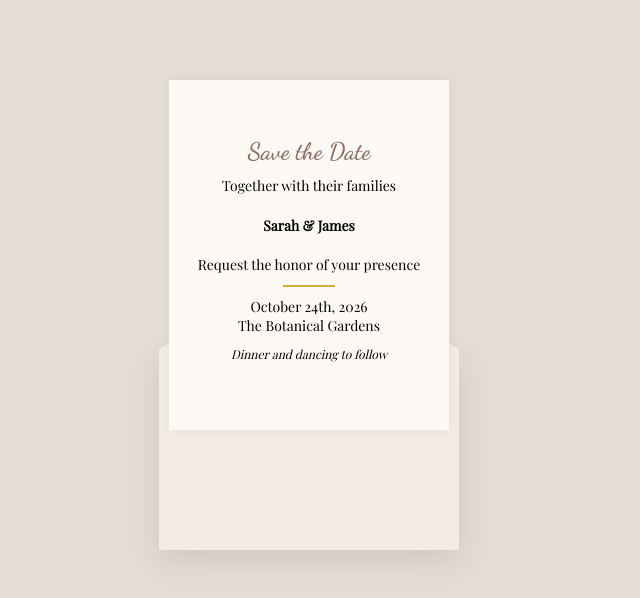
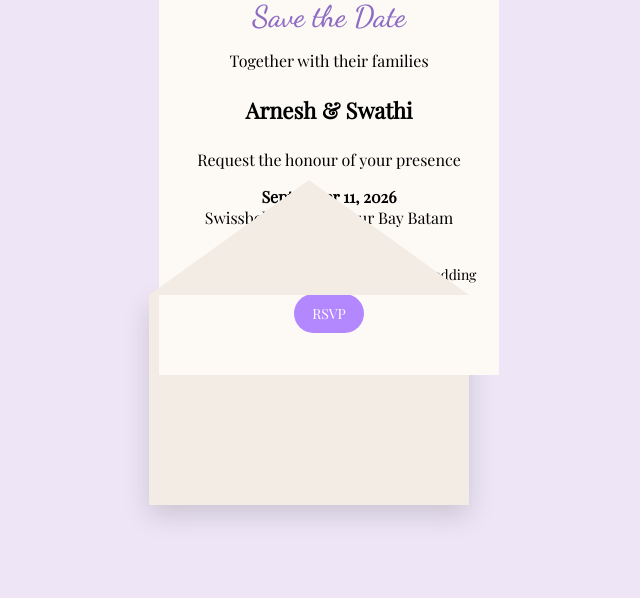
Before and after one commit to swathiganesh-droid/wedding-invite, a plain HTML site: page index.html in a window 1280 px wide. Both pictures are taken after a click on the element 640 px from the left and 400 px from the top of the page. Shown: the whole page, without its empty margins (331-971 px from the left). Drawn offline with nearby package versions, Linux system fonts and the light colour scheme; a web font is replaced by a local one.

Commit message:
Revise wedding invitation HTML and styles
Updated wedding invitation details and styles.

```diff
--- a/index.html
+++ b/index.html
@@ -3,161 +3,232 @@
 <head>
 <meta charset="UTF-8">
 <meta name="viewport" content="width=device-width, initial-scale=1.0">
-    <title>You're Invited</title>
-    <link href="https://fonts.googleapis.com/css2?family=Dancing+Script:wght@600&family=Playfair+Display:ital@0;1&display=swap" rel="stylesheet">
+
+<title>Wedding Invitation</title>
+
+<link href="https://fonts.googleapis.com/css2?family=Dancing+Script:wght@600&family=Playfair+Display&display=swap" rel="stylesheet">
+
 <style>
-        :root {
-            --primary: #8d6e63; /* Wax seal color */
-            --paper: #fdfaf6;
-            --envelope: #f3ece4;
-            --accent: #d4af37;
+
+:root{
+--primary:#c8a2ff; /* lilac wax seal */
+--paper:#fdfaf6;
+--envelope:#f3ece4;
+--accent:#b388ff;
 }
 
-        body {
-            margin: 0;
-            height: 100vh;
-            display: flex;
-            justify-content: center;
-            align-items: center;
-            background-color: #e5ddd5;
-            font-family: 'Playfair Display', serif;
-            overflow: hidden;
+body{
+margin:0;
+height:100vh;
+display:flex;
+justify-content:center;
+align-items:center;
+background:#eee6f7;
+font-family:'Playfair Display',serif;
+overflow:hidden;
 }
 
-        /* Envelope Container */
-        .envelope-wrapper {
-            position: relative;
-            width: 300px;
-            height: 200px;
-            background-color: var(--envelope);
-            cursor: pointer;
-            box-shadow: 0 10px 30px rgba(0,0,0,0.1);
-            transition: transform 0.6s ease;
+/* petals */
+
+.petal{
+position:fixed;
+top:-20px;
+width:14px;
+height:20px;
+background:#e6ccff;
+border-radius:70% 30% 70% 30%;
+animation:fall linear infinite;
 }
 
-        /* The Flap */
-        .envelope-wrapper::before {
-            content: "";
-            position: absolute;
-            top: 0;
-            z-index: 2;
-            border-left: 150px solid transparent;
-            border-right: 150px solid transparent;
-            border-top: 110px solid var(--envelope);
-            transform-origin: top;
-            transition: transform 0.5s 0.3s ease;
+@keyframes fall{
+0%{transform:translateY(-20px) rotate(0)}
+100%{transform:translateY(110vh) rotate(360deg)}
 }
 
-        /* Wax Seal */
-        .wax-seal {
-            position: absolute;
-            top: 90px;
-            left: 50%;
-            transform: translateX(-50%);
-            width: 50px;
-            height: 50px;
-            background: var(--primary);
-            border-radius: 50%;
-            z-index: 3;
-            box-shadow: 0 2px 5px rgba(0,0,0,0.3);
-            display: flex;
-            justify-content: center;
-            align-items: center;
-            color: var(--accent);
-            font-size: 20px;
-            transition: opacity 0.3s ease;
+/* envelope */
+
+.envelope-wrapper{
+position:relative;
+width:320px;
+height:210px;
+background:var(--envelope);
+cursor:pointer;
+box-shadow:0 10px 25px rgba(0,0,0,0.15);
+transition:transform .6s ease;
 }
 
-        .wax-seal::after {
-            content: "S&J"; /* Initials */
-            font-family: 'Dancing Script', cursive;
+.envelope-wrapper::before{
+content:"";
+position:absolute;
+top:0;
+z-index:2;
+border-left:160px solid transparent;
+border-right:160px solid transparent;
+border-top:115px solid var(--envelope);
+transform-origin:top;
+transition:transform .5s .3s ease;
 }
 
-        /* The Card Inside */
-        .card {
-            position: absolute;
-            bottom: 0;
-            left: 10px;
-            width: 280px;
-            height: 180px;
-            background: var(--paper);
-            padding: 20px;
-            box-sizing: border-box;
-            text-align: center;
-            transition: transform 0.6s 0.6s ease;
-            z-index: 1;
-            box-shadow: 0 0 10px rgba(0,0,0,0.05);
-            display: flex;
-            flex-direction: column;
-            justify-content: center;
+/* wax seal */
+
+.wax-seal{
+position:absolute;
+top:95px;
+left:50%;
+transform:translateX(-50%);
+width:56px;
+height:56px;
+background:var(--primary);
+border-radius:50%;
+z-index:3;
+display:flex;
+align-items:center;
+justify-content:center;
+color:white;
+font-size:22px;
+font-family:'Dancing Script',cursive;
+box-shadow:0 3px 6px rgba(0,0,0,0.3);
+transition:opacity .3s;
 }
 
-        .card h1 {
-            font-family: 'Dancing Script', cursive;
-            font-size: 24px;
-            margin: 0;
-            color: var(--primary);
+.wax-seal::after{
+content:"A&S";
 }
 
-        .card p {
-            font-size: 14px;
-            margin: 10px 0;
-            line-height: 1.4;
+/* invitation card */
+
+.card{
+position:absolute;
+bottom:0;
+left:10px;
+width:300px;
+height:190px;
+background:var(--paper);
+padding:20px;
+text-align:center;
+transition:transform .6s .6s ease;
+z-index:1;
+display:flex;
+flex-direction:column;
+justify-content:center;
 }
 
-        /* Open State Animations */
-        .envelope-wrapper.open::before {
-            transform: rotateX(180deg);
-            z-index: 0;
+.card h1{
+font-family:'Dancing Script',cursive;
+font-size:30px;
+margin:0;
+color:#8e6cc3;
 }
 
-        .envelope-wrapper.open .wax-seal {
-            opacity: 0;
-            pointer-events: none;
+.names{
+font-size:22px;
+margin:8px 0;
 }
 
-        .envelope-wrapper.open .card {
-            transform: translateY(-120px);
-            height: 350px; /* Expands on reveal */
+.reveal{
+opacity:0;
+transition:opacity 1s;
 }
 
-        .envelope-wrapper.open {
-            transform: translateY(50px);
+.envelope-wrapper.open .reveal{
+opacity:1;
 }
 
-        /* Decorative "reveal" content hidden initially */
-        .reveal-content {
-            opacity: 0;
-            transition: opacity 0.5s 1s;
+.envelope-wrapper.open::before{
+transform:rotateX(180deg);
 }
 
-        .open .reveal-content {
-            opacity: 1;
+.envelope-wrapper.open .wax-seal{
+opacity:0;
 }
+
+.envelope-wrapper.open .card{
+transform:translateY(-130px);
+height:380px;
+}
+
+/* countdown */
+
+.countdown{
+margin-top:10px;
+font-size:14px;
+}
+
+/* button */
+
+.btn{
+display:inline-block;
+margin-top:10px;
+padding:10px 18px;
+background:#b388ff;
+color:white;
+border-radius:20px;
+text-decoration:none;
+font-size:14px;
+}
+
 </style>
 </head>
+
 <body>
 
 <div class="envelope-wrapper" onclick="openInvitation()">
+
 <div class="wax-seal"></div>
+
 <div class="card">
+
 <h1>Save the Date</h1>
+
 <p>Together with their families</p>
-            <p><strong>Sarah & James</strong></p>
-            <div class="reveal-content">
-                <p>Request the honor of your presence</p>
-                <hr style="width: 50px; border: 0.5px solid var(--accent);">
-                <p>October 24th, 2026<br>The Botanical Gardens</p>
-                <p style="font-size: 12px; font-style: italic;">Dinner and dancing to follow</p>
+
+<div class="names"><strong>Arnesh & Swathi</strong></div>
+
+<div class="reveal">
+
+<p>Request the honour of your presence</p>
+
+<p>
+<strong>September 11, 2026</strong><br>
+Swissbel Hotel Harbour Bay Batam<br>
+6:00 PM
+</p>
+
+<div class="countdown" id="countdown"></div>
+
+<a class="btn" href="#">RSVP</a>
+
 </div>
+
 </div>
 </div>
 
 <script>
-        function openInvitation() {
-            const envelope = document.querySelector('.envelope-wrapper');
-            envelope.classList.add('open');
+
+function openInvitation(){
+document.querySelector(".envelope-wrapper").classList.add("open");
 }
+
+const weddingDate = new Date("2026-09-11T18:00:00");
+
+function updateCountdown(){
+
+const now = new Date();
+const diff = weddingDate - now;
+
+const days = Math.floor(diff/(1000*60*60*24));
+const hours = Math.floor((diff/(1000*60*60))%24);
+const minutes = Math.floor((diff/(1000*60))%60);
+
+document.getElementById("countdown").innerHTML =
+days+" days "+hours+" hours "+minutes+" minutes until our wedding";
+
+}
+
+updateCountdown();
+setInterval(updateCountdown,60000);
+
 </script>
+
 </body>
 </html>
```
Lines whose indentation alone changed are shown as unchanged.
